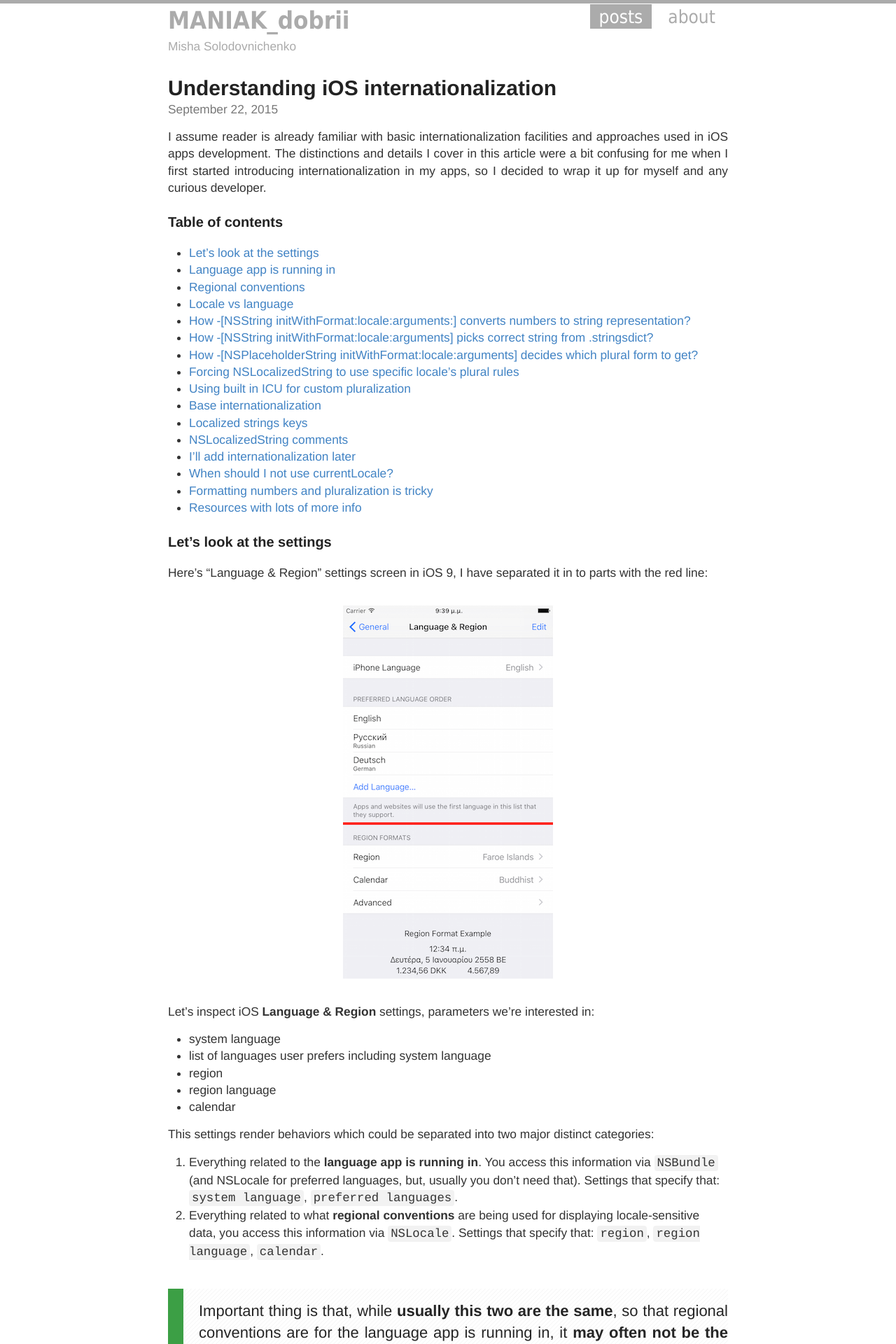
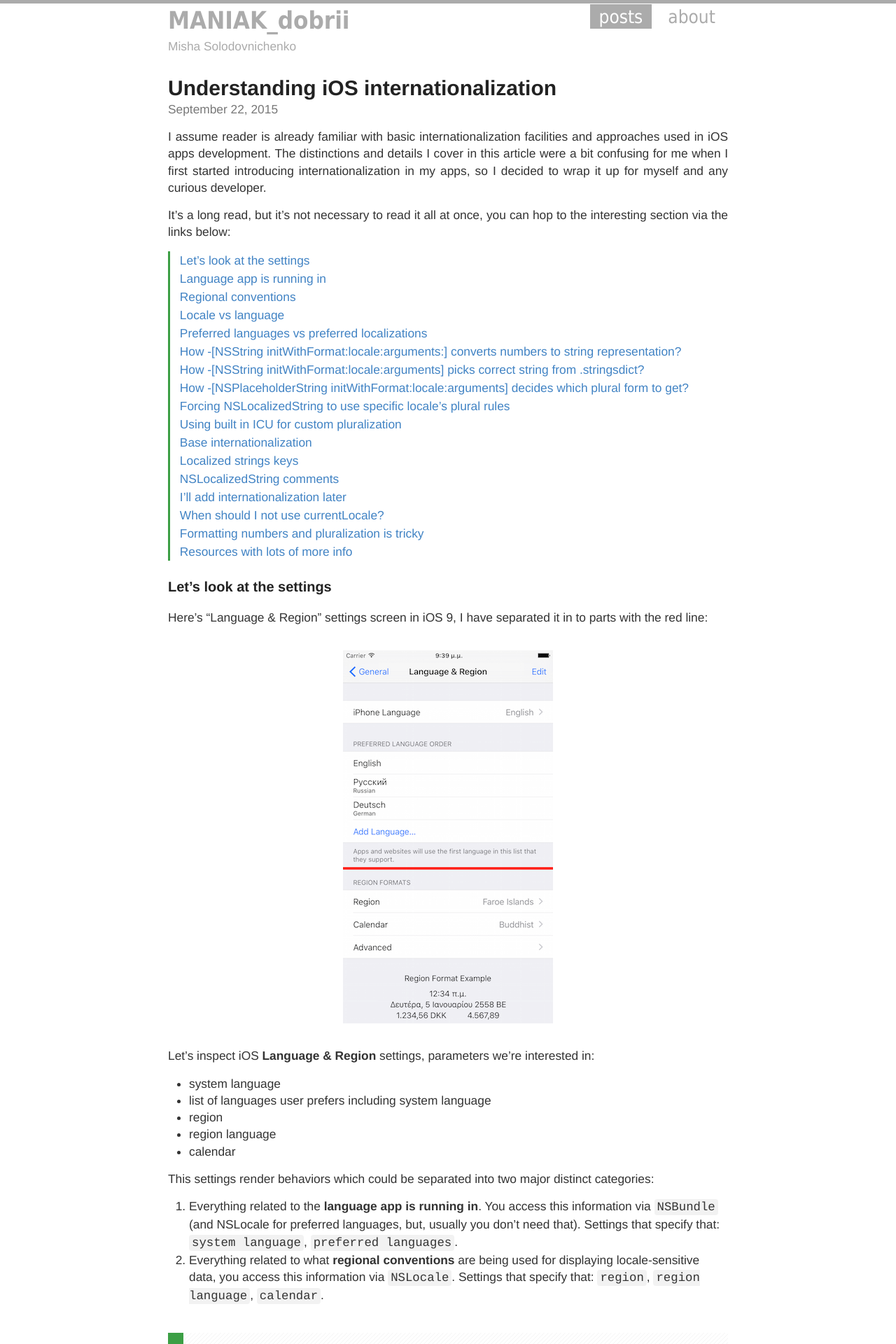
Before and after one commit to maniak-dobrii/maniak-dobrii.github.io, a Jekyll site: the page built from _posts/2015-9-22-understanding-ios-internationalization.md, in a window 1280 px wide. Shown: the top 1920 px of the page at 70% size. Built offline with Jekyll 4.4.1, drawn with Linux system fonts in a browser that asks for light colours; comment, search, counter and statistics services are not loaded; some of the changed text lies outside the part shown.

Commit message:
Added table of contents, refactored green color specification (introduced mdGreen color variable)

```diff
--- a/_posts/2015-9-22-understanding-ios-internationalization.md
+++ b/_posts/2015-9-22-understanding-ios-internationalization.md
@@ -5,8 +5,8 @@ title: Understanding iOS internationalization
 
 I assume reader is already familiar with basic internationalization facilities and approaches used in iOS apps development. The distinctions and details I cover in this article were a bit confusing for me when I first started introducing internationalization in my apps, so I decided to wrap it up for myself and any curious developer.
 
-### Table of contents
-{: .no_toc}
+It's a long read, but it's not necessary to read it all at once, you can hop to the interesting section via the links below:
+
 * TOC
 {:toc}
 
@@ -79,7 +79,7 @@ Locale is used when formatting locale-sensitive data like numbers, dates and nam
 
 `Locale ID` may include different components, which override different preferences, for example, to override calendar to the Buddhist you may add `calendar` component like this: `en_US@calendar=buddhist`.
 
-###Preferred languages vs preferred localizations
+### Preferred languages vs preferred localizations
 Both of these are ordered lists of `language ID`s. **Preferred languages** is the list of languages user prefers, you can see it in the settings:
 
 ![Language & Region preferences iOS 9]({{ site.baseurl }}/images/posts/understanding-ios-internationalization/Preferred_languages_af_en.png)
--- a/_sass/_variables.scss
+++ b/_sass/_variables.scss
@@ -5,6 +5,7 @@
 
 // Colors
 $blue: #4183C4;
+$mdGreen: #3c9f45;
 
 // Grays
 $black: #000;
--- a/style.scss
+++ b/style.scss
@@ -162,7 +162,7 @@ img {
     width: 100%;
     height: $topStripeHe;
 
-    background-color: #3c9f45;
+    background-color: $mdGreen;
 }
 
 .top-stripe-post {
@@ -213,7 +213,7 @@ nav {
   }
 
   .selected {
-    background-color: #3c9f45;
+    background-color: $mdGreen;
     color: white;
     text-decoration: none;
   }
@@ -374,6 +374,13 @@ tr, td, th, tb {
     font-family: verdana;
 }
 
+#markdown-toc {
+    list-style-type: none;
+    border-left: 0.2em solid $mdGreen;
+    padding-left: 0.8em;
+    line-height: 1.5em;
+}
+
 /* Footer
 ------------------------------------------------------------------- */
 footer {
```
